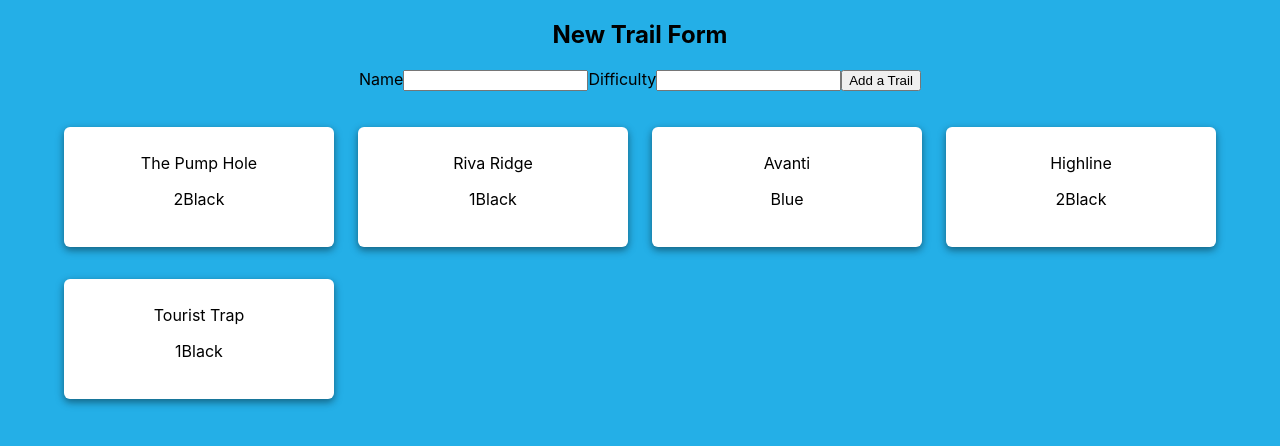
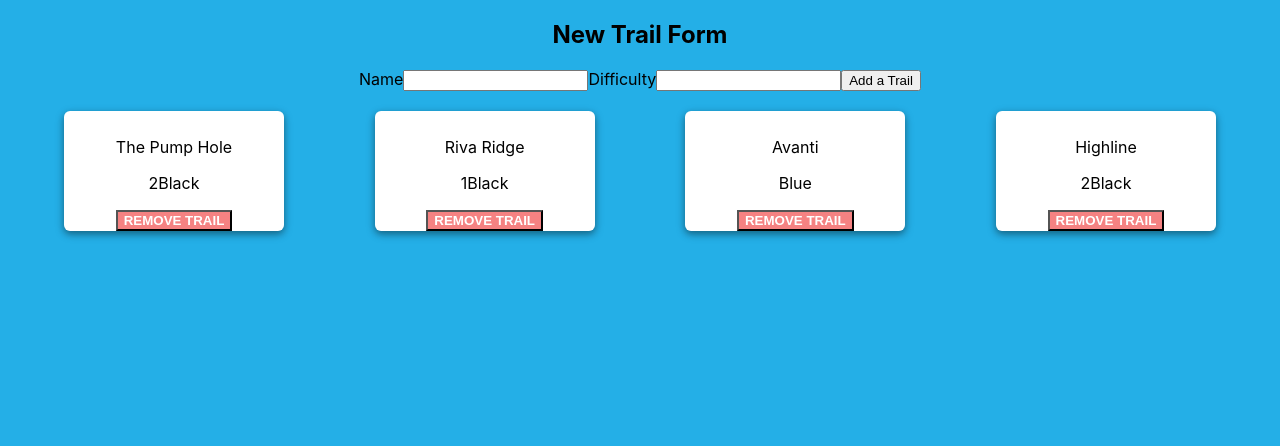
Before and after one commit to bwesterg/vail-ski, a React (Create React App) app: page / in a window 1280 px wide. Shown: the top 446 px of the page. Built offline with nearby package versions, Linux system fonts and the light colour scheme; data requests are answered from the project's data file.

Commit message:
Delete button added, data persists.

```diff
--- a/db.json
+++ b/db.json
@@ -19,11 +19,6 @@
       "id": 4,
       "name": "Highline",
       "difficulty": "2Black"
-        },
-        {
-            "id": 5,
-            "name": "Tourist Trap",
-            "difficulty": "1Black"
     }
   ]
 }
--- a/src/App.css
+++ b/src/App.css
@@ -18,10 +18,16 @@ body{
 }
 
 .trail-card {
-  width: 250px;
+  width: 200px;
   height: 100px;
   box-shadow: rgba(0, 0, 0, 0.26) 0px 3px 10px, rgba(0, 0, 0, 0.23) 0px 3px 6px;
   border-radius: 6px;
   padding: 10px;
   background-color: white;
 }
+
+.delete {
+  background-color: rgb(245, 130, 130);
+  font-weight: 700;
+  color: white;
+}
--- a/src/App.js
+++ b/src/App.js
@@ -3,7 +3,7 @@ import TrailContainer from './components/TrailContainer';
 import TrailForm from './components/TrailForm';
 import './App.css';
 
-const trailsURL = "http://localhost:3000/trails"
+const trailsURL = "http://localhost:3000/trails/"
 
 class App extends Component {
 
@@ -19,6 +19,18 @@ class App extends Component {
         trails,
         currentId: trails[trails.length - 1].id
       }))
+  }
+
+  removeTrail = (trailToRemove) => {
+    let filteredTrails = this.state.trails.filter(trail => {
+      return trail !== trailToRemove
+    })
+    this.setState({
+      trails: filteredTrails
+    })
+    fetch(trailsURL + trailToRemove.id, {
+      method: "DELETE",
+    })
   }
 
   addTrail = (newTrail) => {
@@ -42,7 +54,7 @@ class App extends Component {
     return (
       <div className="App">
         <TrailForm addTrail={this.addTrail} />
-        <TrailContainer trails={this.state.trails} />
+        <TrailContainer removeTrail={this.removeTrail} trails={this.state.trails} />
       </div>
     );
   }
--- a/src/components/TrailContainer.js
+++ b/src/components/TrailContainer.js
@@ -4,7 +4,7 @@ import TrailCard from './TrailICard'
 export default function TrailContainer(props) {
 
     const showTrails = () => {
-        return props.trails.map(trail => <p><TrailCard trail={trail} /></p>)
+        return props.trails.map(trail => <TrailCard removeTrail={props.removeTrail} trail={trail} />)
     }
 
     return (
--- a/src/components/TrailICard.js
+++ b/src/components/TrailICard.js
@@ -2,10 +2,16 @@ import React from 'react'
 
 
 export default function TrailCard(props) {
+
+    const handleClick = (event) => {
+        props.removeTrail(props.trail)
+    }
+
     return (
         <li className="trail-card">
             <p>{props.trail.name}</p>
             <p>{props.trail.difficulty}</p>
+            <button className="delete" onClick={handleClick}>REMOVE TRAIL</button>
         </li>
     )
 }
```
Lines whose indentation alone changed are shown as unchanged.
